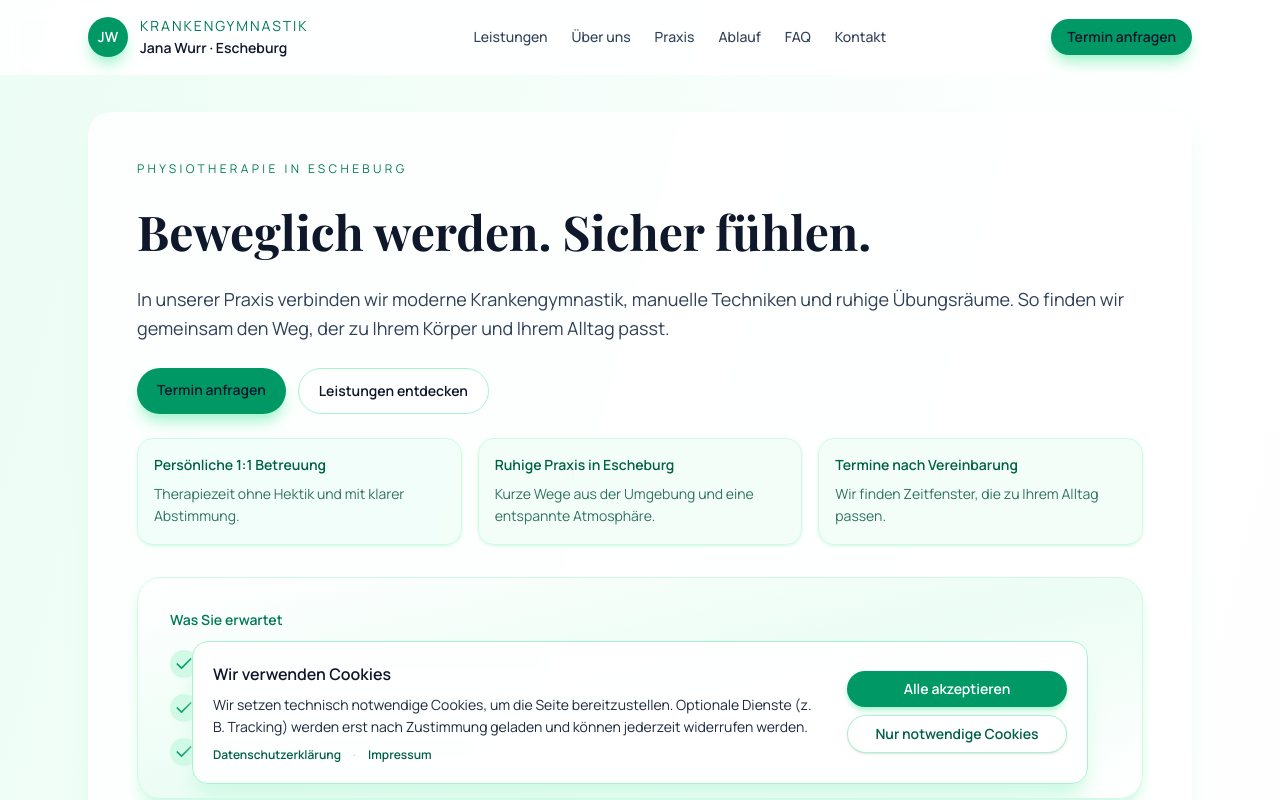
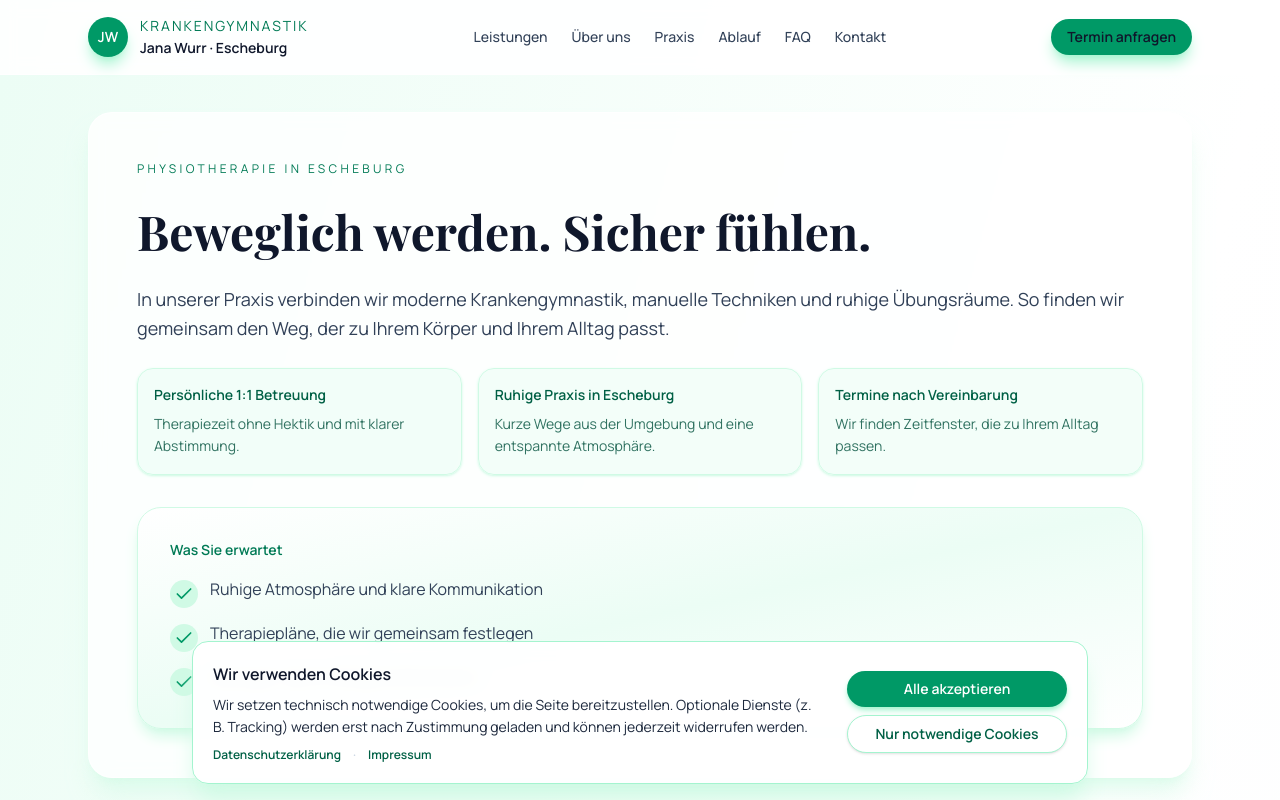
Before and after one commit to RomanHH81/Jana-Wurr---Krankengymnastik-Escheburg, a Next.js app in the folder frontend/: page / in a window 1280 px wide. Shown: the top 800 px of the page. Built offline with nearby package versions, Linux system fonts and the light colour scheme; a web font is replaced by a local one.

Commit message:
final version

```diff
--- a/frontend/src/components/HeroSection.tsx
+++ b/frontend/src/components/HeroSection.tsx
@@ -1,8 +1,5 @@
 import CheckIcon from "@/components/CheckIcon";
-import {
-  expectationItems,
-  quickFacts,
-} from "@/app/data";
+import { expectationItems, quickFacts } from "@/app/data";
 
 export default function HeroSection() {
   return (
@@ -25,20 +22,6 @@ export default function HeroSection() {
           Techniken und ruhige Übungsräume. So finden wir gemeinsam den Weg, der
           zu Ihrem Körper und Ihrem Alltag passt.
         </p>
-        <div className="flex flex-wrap gap-3">
-          <a
-            className="rounded-full bg-emerald-600 px-5 py-3 text-sm font-semibold text-white shadow-lg shadow-emerald-200 transition hover:-translate-y-0.5 hover:bg-emerald-700"
-            href="#kontakt"
-          >
-            Termin anfragen
-          </a>
-          <a
-            className="rounded-full border border-emerald-200 bg-white px-5 py-3 text-sm font-semibold text-emerald-800 transition hover:-translate-y-0.5 hover:border-emerald-300"
-            href="#leistungen"
-          >
-            Leistungen entdecken
-          </a>
-        </div>
         <div className="grid gap-4 sm:grid-cols-3">
           {quickFacts.map((fact) => (
             <div
@@ -57,7 +40,9 @@ export default function HeroSection() {
       </div>
 
       <div className="rounded-3xl border border-emerald-100 bg-gradient-to-br from-white via-emerald-50 to-white p-8 shadow-lg shadow-emerald-100">
-        <p className="text-sm font-semibold text-emerald-700">Was Sie erwartet</p>
+        <p className="text-sm font-semibold text-emerald-700">
+          Was Sie erwartet
+        </p>
         <div className="mt-4 space-y-3 text-slate-700">
           {expectationItems.map((item) => (
             <div key={item} className="flex items-start gap-3">
--- a/frontend/src/components/KontaktSection.tsx
+++ b/frontend/src/components/KontaktSection.tsx
@@ -24,7 +24,9 @@ export default function KontaktSection() {
         <div className="mt-6 grid gap-4 sm:grid-cols-2">
           <div className="rounded-2xl border border-emerald-100 bg-emerald-50/60 p-4 shadow-sm shadow-emerald-100">
             <p className="text-sm text-slate-500">Telefon</p>
-            <p className="text-lg font-semibold text-slate-900">04152 805599</p>
+            <p className="text-lg font-semibold text-slate-900">
+              04152 - 805599
+            </p>
           </div>
           <div className="rounded-2xl border border-emerald-100 bg-emerald-50/60 p-4 shadow-sm shadow-emerald-100">
             <p className="text-sm text-slate-500">E-Mail</p>
@@ -35,7 +37,10 @@ export default function KontaktSection() {
           <div className="rounded-2xl border border-emerald-100 bg-emerald-50/60 p-4 shadow-sm shadow-emerald-100">
             <p className="text-sm text-slate-500">Adresse</p>
             <p className="text-lg font-semibold text-slate-900">
-              Rehmenkoppel 28, 21039 Escheburg
+              Rehmenkoppel 28
+            </p>
+            <p className="text-lg font-semibold text-slate-900">
+              21039 Escheburg
             </p>
           </div>
           <div className="rounded-2xl border border-emerald-100 bg-emerald-50/60 p-4 shadow-sm shadow-emerald-100">
@@ -52,12 +57,6 @@ export default function KontaktSection() {
           >
             E-Mail senden
           </a>
-          <a
-            className="rounded-full border border-emerald-200 bg-white px-5 py-3 text-sm font-semibold text-emerald-800 transition hover:-translate-y-0.5 hover:border-emerald-300"
-            href="#start"
-          >
-            Zurück zum Anfang
-          </a>
         </div>
       </div>
 
--- a/frontend/src/components/LegalLinks.tsx
+++ b/frontend/src/components/LegalLinks.tsx
@@ -1,11 +1,6 @@
-"use client";
-
 import Link from "next/link";
-import { useCookieConsent } from "./CookieConsentProvider";
 
 export default function LegalLinks() {
-  const { openBanner } = useCookieConsent();
-
   return (
     <div className="flex flex-wrap items-center gap-3 text-sm text-slate-700">
       <Link
@@ -22,14 +17,6 @@ export default function LegalLinks() {
       >
         Datenschutz
       </Link>
-      <button
-        type="button"
-        onClick={openBanner}
-        className="rounded-full border border-transparent px-3 py-2 font-semibold text-emerald-800 underline decoration-emerald-200 underline-offset-4 transition hover:-translate-y-0.5 hover:text-emerald-900"
-        aria-label="Cookie-Einstellungen anpassen"
-      >
-        Cookie-Einstellungen ändern
-      </button>
     </div>
   );
 }
```
